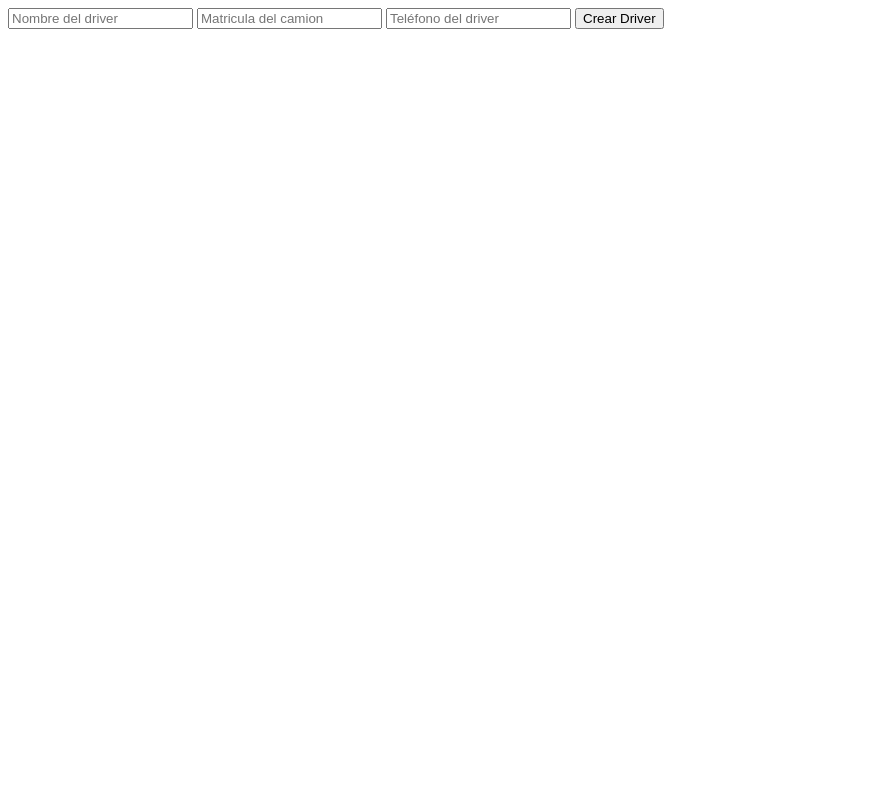
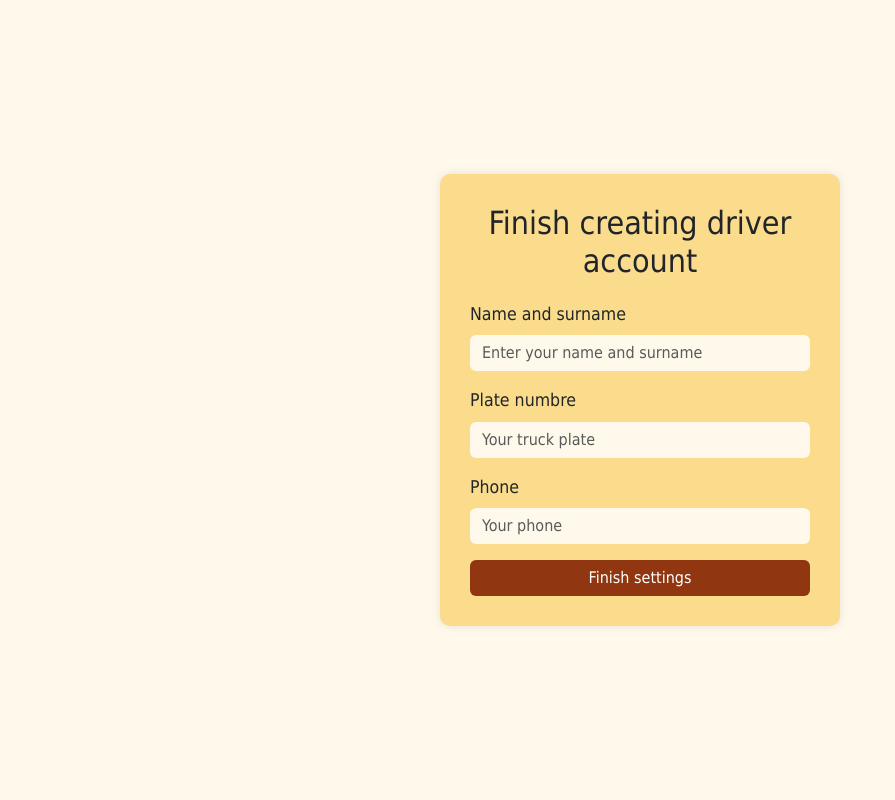
Before and after one commit to Bootcamp-IA-P4/Track-Truck, a Django app: page /drivers/create_driver_form/1/ in a window 1280 px wide. Shown: the whole page, without its empty margins (0-895 px from the left). Run offline with Django 5.2, Linux system fonts and the light colour scheme.

Commit message:
chore(app_drivers): styled create_driver.html

```diff
--- a/app_companies/templates/create_company.html
+++ b/app_companies/templates/create_company.html
@@ -51,7 +51,7 @@
 <body>
 
 <div class="company-container">
-    <h2 class="text-center">Finish creating copmany account</h2>
+    <h2 class="text-center">Finish creating company account</h2>
 
     <form method="post">
         {% csrf_token %}
@@ -77,7 +77,7 @@
             <input type="text" id="address" name="address" class="form-control" placeholder="Enter company adress" required>
         </div>
 
-        <button type="submit" class="btn btn-primary">Finish account creation</button>
+        <button type="submit" class="btn btn-primary">Finish settings</button>
 
         {% if error %}
             <p class="form-error text-center mt-2">{{ error }}</p>
--- a/app_drivers/templates/app_drivers/create_driver.html
+++ b/app_drivers/templates/app_drivers/create_driver.html
@@ -1,11 +1,84 @@
+{% load static %}
+<!DOCTYPE html>
+<html lang="es">
+<head>
+    <meta charset="UTF-8">
+    <meta name="viewport" content="width=device-width, initial-scale=1.0">
+    <title>Create driver</title>
+
+    <!-- Bootstrap -->
+    <link href="https://cdn.jsdelivr.net/npm/bootstrap@5.3.0/dist/css/bootstrap.min.css" rel="stylesheet">
+
+    <style>
+        body {
+            background-color: #fff9eb;
+            display: flex;
+            justify-content: center;
+            align-items: center;
+            height: 100vh;
+        }
+        .driver-container {
+            font-family: 'Tahoma', sans-serif;
+            font-size: 1.1rem;
+            width: 100%;
+            max-width: 400px;
+            background: #fbdc8c;
+            padding: 30px;
+            border-radius: 10px;
+            box-shadow: 0px 0px 10px rgba(0, 0, 0, 0.1);
+        }
+        .btn-primary {
+            width: 100%;
+            background-color: #903610;
+            border: #903610;
+        }
+        .form-error {
+            color: red;
+            font-size: 0.9rem;
+        }
+        .form-control {
+            background-color: #fff9eb;
+            border: #fff9eb;
+        }
+        .text-center {
+            margin-bottom: 20px;
+        }
+        input::placeholder {
+            color: #903610;
+        }
+    </style>
+</head>
+<body>
+
+<div class="driver-container">
+    <h2 class="text-center">Finish creating driver account</h2>
+
     <form method="post">
         {% csrf_token %}
         <input type="hidden" name="user" value="{{ user_id }}">
-    <input type="text" name="name" placeholder="Nombre del driver" required>
-    <input type="text" name="truck_plate" placeholder="Matricula del camion" required>
-    <input type="tel" name="phone" placeholder="Teléfono del driver" required>
-    <button type="submit">Crear Driver</button>
+
+        <div class="mb-3">
+            <label for="name" class="form-label">Name and surname</label>
+            <input type="text" id="name" name="name" class="form-control" placeholder="Enter your name and surname" required>
+        </div>
+
+        <div class="mb-3">
+            <label for="truck_plate" class="form-label">Plate numbre</label>
+            <input type="text" id="truck_plate" name="truck_plate" class="form-control" placeholder="Your truck plate" required>
+        </div>
+
+        <div class="mb-3">
+            <label for="phone" class="form-label">Phone</label>
+            <input type="tel" id="phone" name="phone" class="form-control" placeholder="Your phone" required>
+        </div>
+
+        <button type="submit" class="btn btn-primary">Finish settings</button>
+
         {% if error %}
-    <p style="color: red;">{{ error }}</p>
+            <p class="form-error text-center mt-2">{{ error }}</p>
         {% endif %}
     </form>
+</div>
+
+</body>
+</html>
```
Lines whose indentation alone changed are shown as unchanged.
